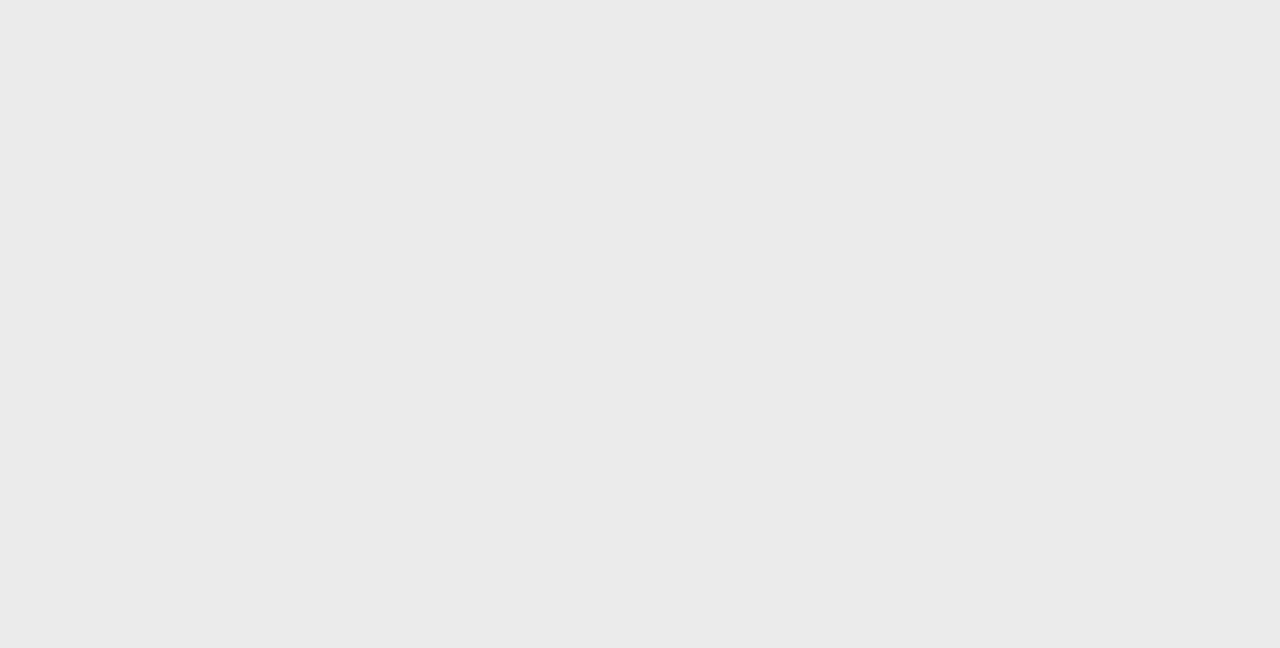
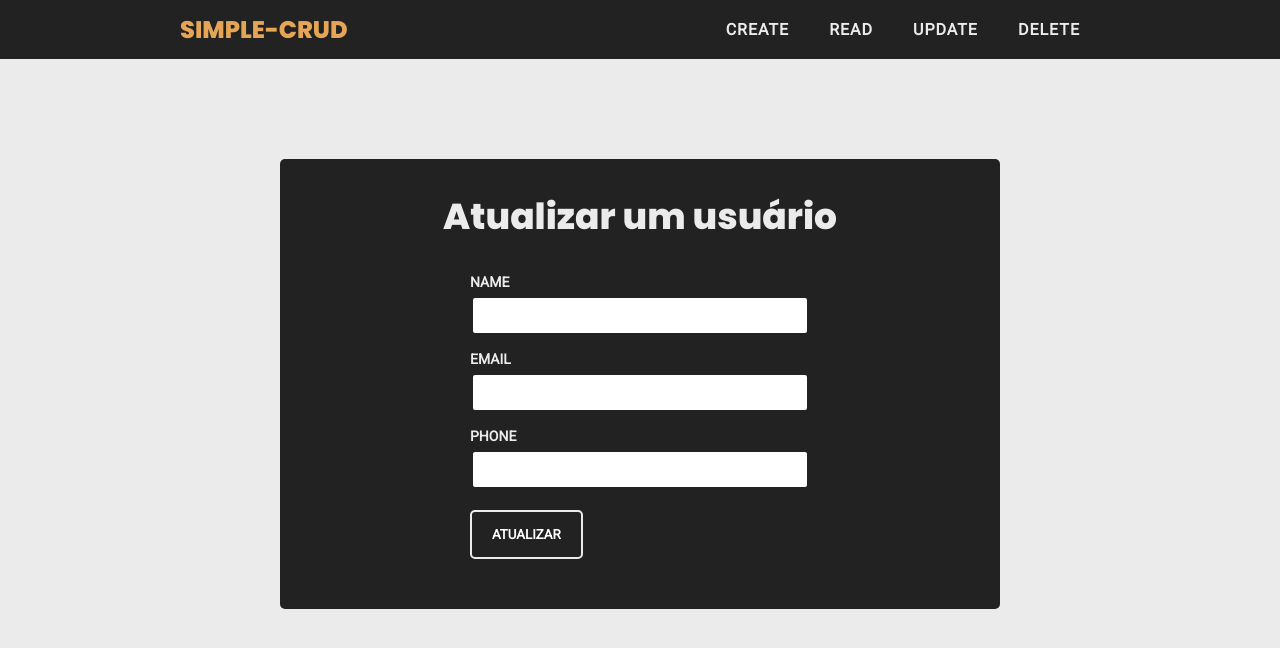
Before and after one commit to codenads/simple-crud, a React (Create React App) app in the folder frontend/: page /update in a window 1280 px wide. Shown: the top 648 px of the page. Built offline with nearby package versions, Linux system fonts and the light colour scheme.

Commit message:
Frontend do update

```diff
--- a/frontend/src/components/Header/index.tsx
+++ b/frontend/src/components/Header/index.tsx
@@ -12,7 +12,7 @@ const Header = () => {
                 <ul>
                     <li><Link to="/create">Create</Link></li>
                     <li><Link to="/read">Read</Link></li>
-                    <li><Link to="/create">Update</Link></li>
+                    <li><Link to="/update">Update</Link></li>
                     <li><Link to="/create">Delete</Link></li>
                 </ul>
             </nav>
--- a/frontend/src/components/Read/styles.css
+++ b/frontend/src/components/Read/styles.css
@@ -4,6 +4,7 @@
     grid-template-columns: 1fr 1fr;
     gap: 15px;
     margin: 0 auto;
+    margin-bottom: 15px;
     width: 80%;
 }
 
--- /dev/null
+++ b/frontend/src/components/Update/index.tsx
@@ -0,0 +1,30 @@
+import React from 'react';
+
+import Header from '../Header';
+
+import '../Create/styles.css'
+
+const Update = () => {
+    return (
+        <div>
+            <Header />
+            <main className="container main smaller">
+                <h2>Atualizar um usuário</h2>
+                <form>
+                    <label htmlFor="name">Name</label>
+                    <input name="name" id="name" type="text"/>
+
+                    <label htmlFor="email">Email</label>
+                    <input name="email" id="email" type="email"/>
+
+                    <label htmlFor="phone">Phone</label>
+                    <input name="phone" id="phone" type="text"/>
+
+                    <button type="submit">Atualizar</button>
+                </form>
+            </main>
+        </div>
+    );
+}
+
+export default Update;
--- a/frontend/src/routes.tsx
+++ b/frontend/src/routes.tsx
@@ -3,6 +3,7 @@ import { BrowserRouter, Route } from 'react-router-dom';
 import Main from './components/Main';
 import Create from './components/Create';
 import Read from './components/Read';
+import Update from './components/Update'
 
 const Routes = () => {
     return (
@@ -10,6 +11,7 @@ const Routes = () => {
             <Route component={Main} path="/" exact/>
             <Route component={Create} path="/create" />
             <Route component={Read} path="/read" />
+            <Route component={Update} path="/update" />
         </BrowserRouter>
     );
 }
```
